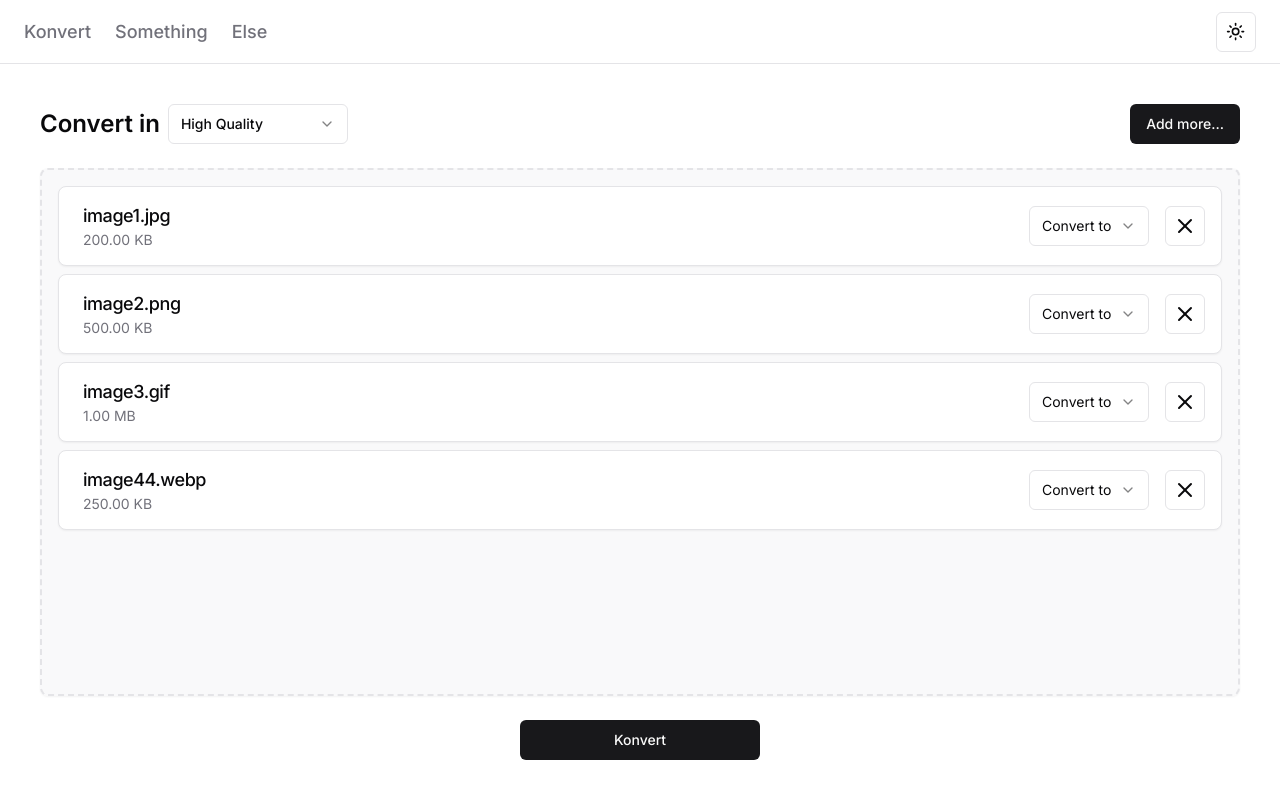
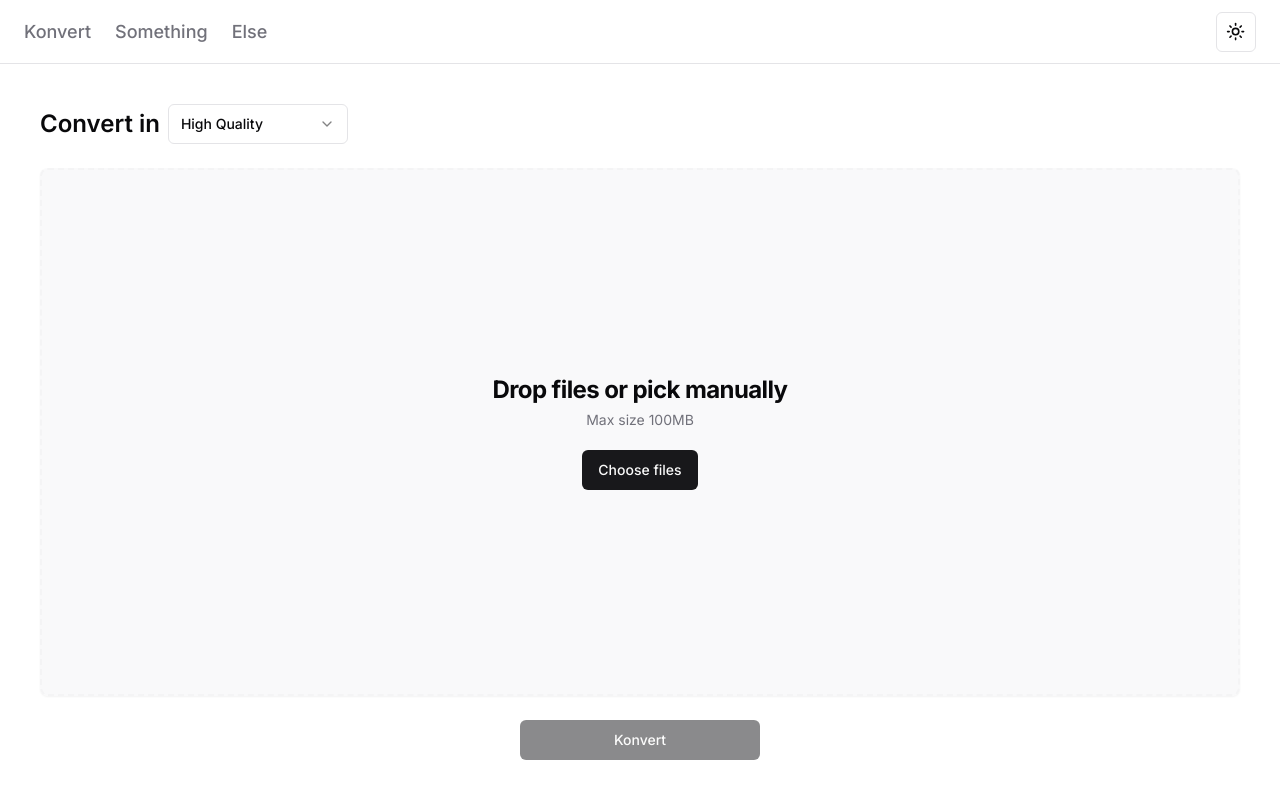
Before and after one commit to rogeonee/konvert, a Next.js app: page / in a window 1280 px wide. Built offline with nearby package versions, Linux system fonts and the light colour scheme.

Commit message:
Added drag n drop

```diff
--- a/app/layout.tsx
+++ b/app/layout.tsx
@@ -20,7 +20,7 @@ export default function RootLayout({
   children: React.ReactNode;
 }>) {
   return (
-    <html lang="en">
+    <html lang="en" suppressHydrationWarning>
       <body
         className={cn(
           'min-h-screen bg-background font-sans antialiased',
--- a/app/page.tsx
+++ b/app/page.tsx
@@ -1,9 +1,9 @@
 'use client';
 
-import React, { useState } from 'react';
+import React, { useState, useCallback } from 'react';
+import { useDropzone } from 'react-dropzone';
 import Navbar from '@/components/navbar';
 import { Button } from '@/components/ui/button';
-import SelectFormat from '@/components/select-format';
 import SelectQuality from '@/components/select-quality';
 import ImageCard from '@/components/image-card';
 
@@ -19,8 +19,40 @@ const sampleImages = [
    */
 ];
 
+interface ImageFile {
+  name: string;
+  size: number;
+  file: File;
+}
+
 export default function Home() {
-  const [images, setImages] = useState(sampleImages);
+  const [images, setImages] = useState<ImageFile[]>([]);
+
+  const onDrop = useCallback((acceptedFiles: File[]) => {
+    const newImages = acceptedFiles.map((file) => ({
+      name: file.name,
+      size: file.size,
+      file: file,
+    }));
+    setImages((prevImages) => [...prevImages, ...newImages]);
+  }, []);
+
+  const { getRootProps, getInputProps, isDragActive } = useDropzone({
+    onDrop,
+    accept: {
+      'image/*': ['.jpeg', '.png', '.jpg', '.gif', '.webp'],
+    },
+    maxSize: 100 * 1024 * 1024, // 100MB
+    noClick: true,
+  });
+
+  const handleAddMore = () => {
+    (document.getElementById('fileInput') as HTMLInputElement)!.click();
+  };
+
+  const handleRemove = (index: number) => {
+    setImages((prevImages) => prevImages.filter((_, i) => i !== index));
+  };
 
   return (
     <div className="flex min-h-screen w-full flex-col">
@@ -39,23 +71,37 @@ export default function Home() {
             {/* Shows when images are not empty */}
             {images.length > 0 && (
               <div className="flex mt-2 md:justify-end md:mt-0">
-                <Button variant="default">Add more...</Button>
+                <Button variant="default" onClick={handleAddMore}>
+                  Add more...
+                </Button>
               </div>
             )}
           </div>
 
           {/* Drop files section */}
-          <div className="flex flex-1 bg-muted/50 rounded-lg border-2 border-dashed shadow-sm p-2 md:p-4">
+          <div
+            {...getRootProps()}
+            className={`flex flex-1 bg-muted/50 rounded-lg border-2 border-dashed shadow-sm p-2 md:p-4 ${
+              isDragActive ? 'border-primary' : 'border-muted'
+            }`}
+          >
+            <input {...getInputProps()} id="fileInput" />
             {images.length === 0 ? (
               <div className="flex flex-1 items-center justify-center">
                 <div className="flex flex-col items-center gap-1 text-center">
                   <h3 className="text-2xl font-bold tracking-tight">
-                    Drop files or pick manually
+                    {isDragActive
+                      ? 'Drop the files here'
+                      : 'Drop files or pick manually'}
                   </h3>
                   <p className="text-sm text-muted-foreground">
                     Max size 100MB
                   </p>
-                  <Button variant="default" className="mt-4">
+                  <Button
+                    variant="default"
+                    className="mt-4"
+                    onClick={handleAddMore}
+                  >
                     Choose files
                   </Button>
                 </div>
@@ -67,6 +113,7 @@ export default function Home() {
                     key={index}
                     filename={image.name}
                     filesize={image.size}
+                    onRemove={() => handleRemove(index)}
                   />
                 ))}
               </div>
@@ -75,7 +122,7 @@ export default function Home() {
 
           <div className="flex justify-center">
             <Button disabled={images.length === 0} className="w-60">
-              Konvert
+              {images.length > 1 ? 'Konvert all' : 'Konvert'}
             </Button>
           </div>
         </div>
--- a/components/image-card.tsx
+++ b/components/image-card.tsx
@@ -15,10 +15,10 @@ import useMobile from '@/lib/useMobile';
 type ImageProps = {
   filename: string;
   filesize: number;
-  // onRemove: () => void;
+  onRemove: () => void;
 };
 
-const ImageCard: React.FC<ImageProps> = ({ filename, filesize }) => {
+const ImageCard: React.FC<ImageProps> = ({ filename, filesize, onRemove }) => {
   const isMobile = useMobile();
 
   // Format the file size
@@ -51,7 +51,12 @@ const ImageCard: React.FC<ImageProps> = ({ filename, filesize }) => {
       </CardHeader>
       <div className="flex items-center gap-4">
         <SelectFormat />
-        <Button variant="outline" size="icon" className="hover:border-red-500">
+        <Button
+          variant="outline"
+          size="icon"
+          className="hover:border-red-500"
+          onClick={onRemove}
+        >
           <X />
         </Button>
       </div>
--- a/package.json
+++ b/package.json
@@ -23,6 +23,7 @@
     "next-themes": "^0.3.0",
     "react": "^18",
     "react-dom": "^18",
+    "react-dropzone": "^14.2.3",
     "react-hook-form": "^7.52.2",
     "tailwind-merge": "^2.5.2",
     "tailwindcss-animate": "^1.0.7",
```
Also changed, not shown: 1 other file (tests, documents, lock files or other folders).
